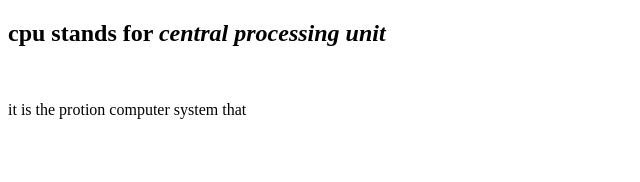
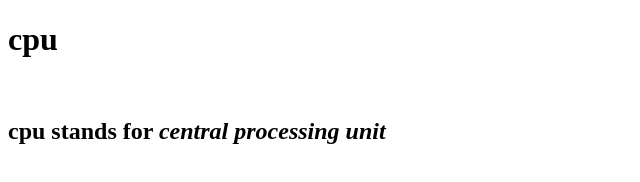
Before and after one commit to iamneo-production/beebabbabeadaeccdfffebaeceaec, a website: page public/index.html in a window 1280 px wide. Shown: the whole page, without its empty margins (0-640 px from the left). Drawn offline with Linux system fonts and the light colour scheme.

Commit message:
Backup Commit

```diff
--- a/public/index.html
+++ b/public/index.html
@@ -7,8 +7,9 @@
     <title>CPU</title>
     <link rel="stylesheet" href="style.css" />
 </head>
-<html>
 <body>
+    <h1>cpu</h1>
+    <br>
+    <h2><u>
+    </u>
  <h2>cpu stands for <i>central processing unit </i></h2>
-<br>
-<p>it is the protion computer system that
```
